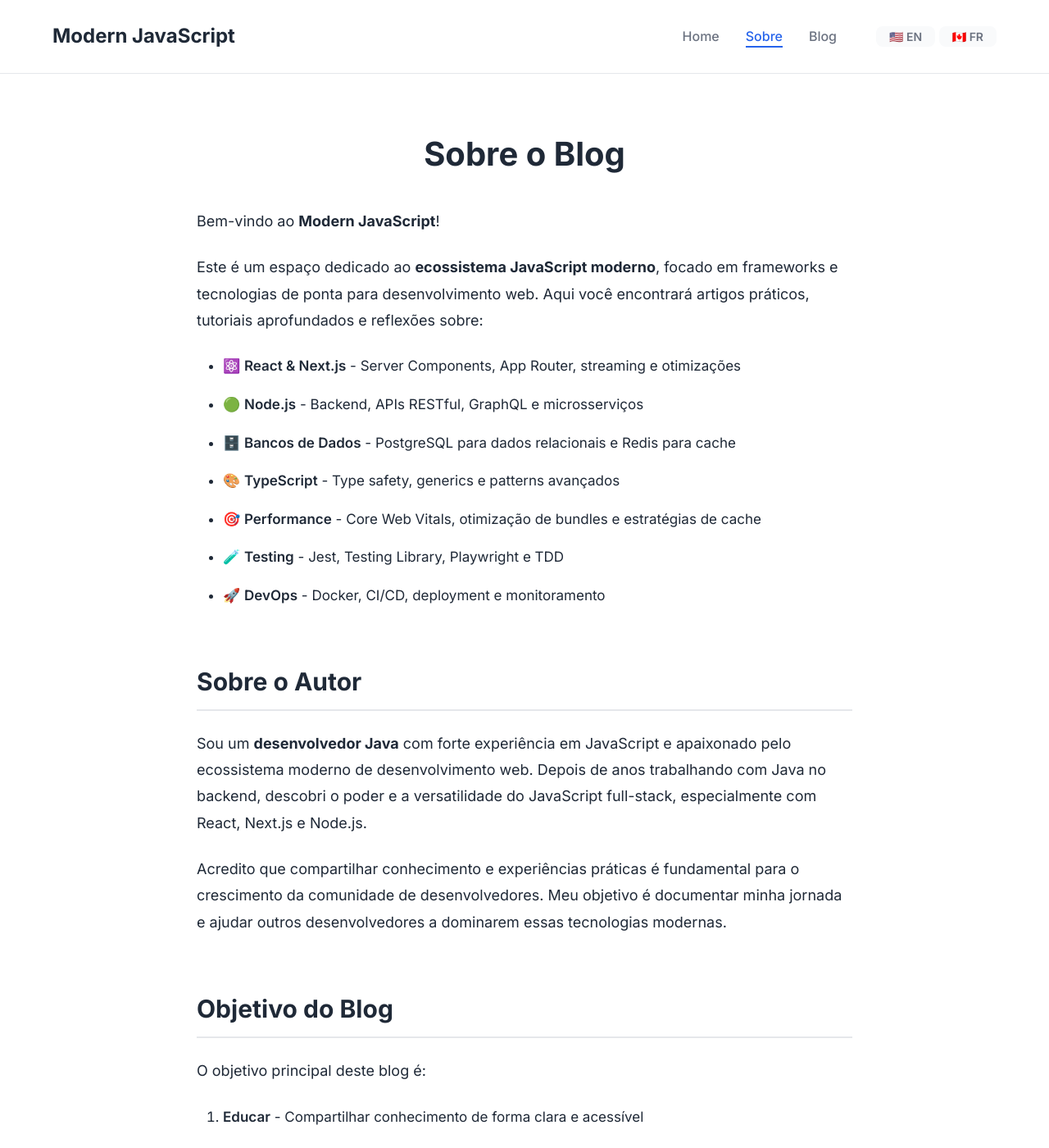
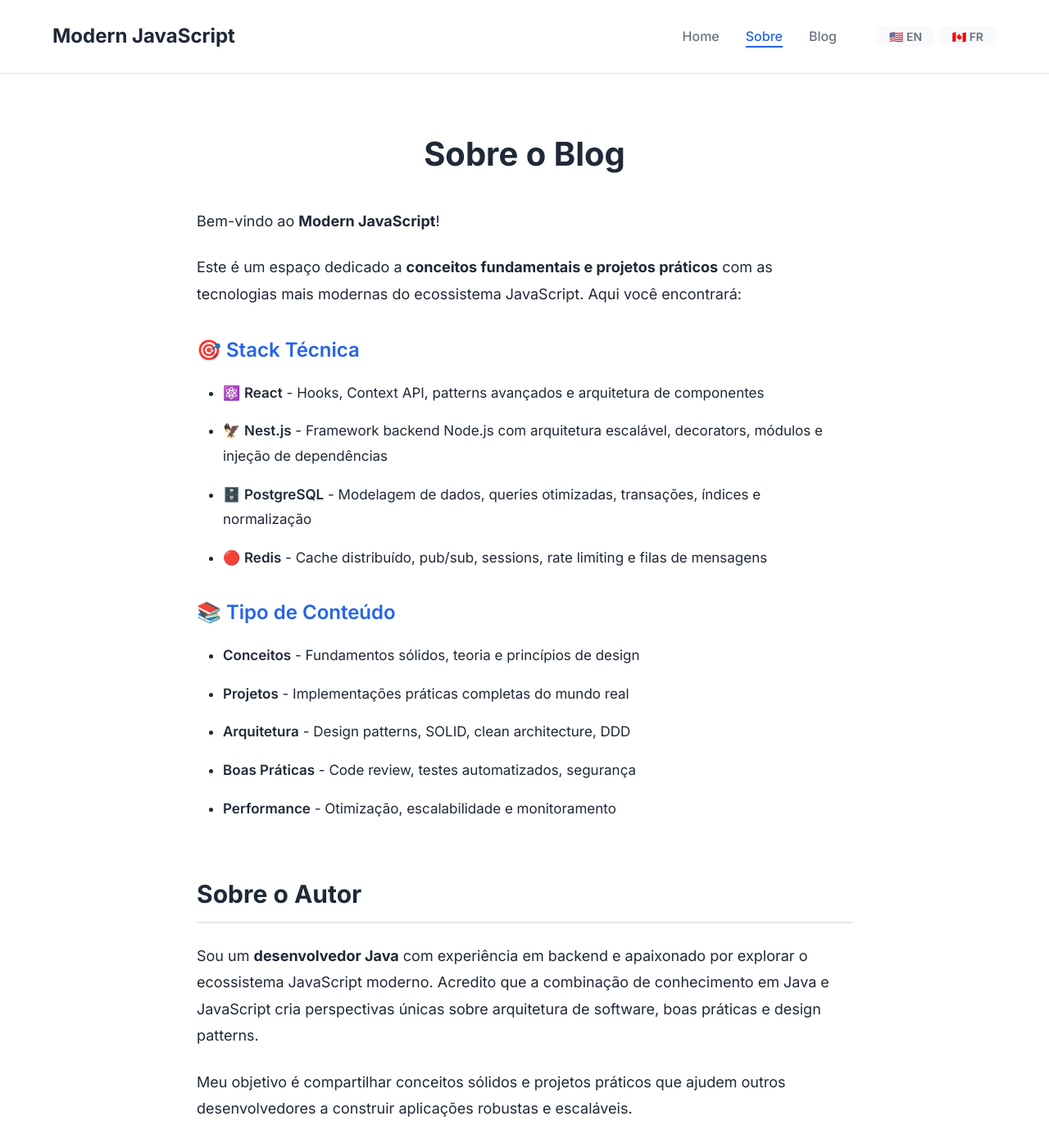
Before and after one commit to hussyvel/hussyvel.github.io, a Jekyll site: the page built from sobre.md, in a window 1280 px wide and 1400 px high. Shown: the whole window at 82% size. Built offline with Jekyll 4.4.1, drawn with Linux system fonts in a browser that asks for light colours; some of the changed text lies outside the part shown.

Commit message:
Update blog focus: React, Nest.js, Redis, PostgreSQL - Concepts and Projects

```diff
--- a/_config.yml
+++ b/_config.yml
@@ -1,6 +1,6 @@
 # Configurações do Site
 title: Modern JavaScript
-description: Blog sobre React, Next.js, Node.js e tecnologias modernas de desenvolvimento web
+description: Blog sobre React, Nest.js, Redis, PostgreSQL - Conceitos e projetos práticos de desenvolvimento web moderno
 author: Hussyvel
 email: seu-email@exemplo.com
 baseurl: "" # Deixe vazio para o domínio raiz
--- a/sobre.md
+++ b/sobre.md
@@ -8,21 +8,28 @@ permalink: /sobre/
 
 Bem-vindo ao **{{ site.title }}**!
 
-Este é um espaço dedicado ao **ecossistema JavaScript moderno**, focado em frameworks e tecnologias de ponta para desenvolvimento web. Aqui você encontrará artigos práticos, tutoriais aprofundados e reflexões sobre:
+Este é um espaço dedicado a **conceitos fundamentais e projetos práticos** com as tecnologias mais modernas do ecossistema JavaScript. Aqui você encontrará:
 
-- ⚛️ **React & Next.js** - Server Components, App Router, streaming e otimizações
-- 🟢 **Node.js** - Backend, APIs RESTful, GraphQL e microsserviços
-- 🗄️ **Bancos de Dados** - PostgreSQL para dados relacionais e Redis para cache
-- 🎨 **TypeScript** - Type safety, generics e patterns avançados
-- 🎯 **Performance** - Core Web Vitals, otimização de bundles e estratégias de cache
-- 🧪 **Testing** - Jest, Testing Library, Playwright e TDD
-- 🚀 **DevOps** - Docker, CI/CD, deployment e monitoramento
+### 🎯 Stack Técnica
+
+- ⚛️ **React** - Hooks, Context API, patterns avançados e arquitetura de componentes
+- 🦅 **Nest.js** - Framework backend Node.js com arquitetura escalável, decorators, módulos e injeção de dependências
+- 🗄️ **PostgreSQL** - Modelagem de dados, queries otimizadas, transações, índices e normalização
+- 🔴 **Redis** - Cache distribuído, pub/sub, sessions, rate limiting e filas de mensagens
+
+### 📚 Tipo de Conteúdo
+
+- **Conceitos** - Fundamentos sólidos, teoria e princípios de design
+- **Projetos** - Implementações práticas completas do mundo real
+- **Arquitetura** - Design patterns, SOLID, clean architecture, DDD
+- **Boas Práticas** - Code review, testes automatizados, segurança
+- **Performance** - Otimização, escalabilidade e monitoramento
 
 ## Sobre o Autor
 
-Sou um **desenvolvedor Java** com forte experiência em JavaScript e apaixonado pelo ecossistema moderno de desenvolvimento web. Depois de anos trabalhando com Java no backend, descobri o poder e a versatilidade do JavaScript full-stack, especialmente com React, Next.js e Node.js.
+Sou um **desenvolvedor Java** com experiência em backend e apaixonado por explorar o ecossistema JavaScript moderno. Acredito que a combinação de conhecimento em Java e JavaScript cria perspectivas únicas sobre arquitetura de software, boas práticas e design patterns.
 
-Acredito que compartilhar conhecimento e experiências práticas é fundamental para o crescimento da comunidade de desenvolvedores. Meu objetivo é documentar minha jornada e ajudar outros desenvolvedores a dominarem essas tecnologias modernas.
+Meu objetivo é compartilhar conceitos sólidos e projetos práticos que ajudem outros desenvolvedores a construir aplicações robustas e escaláveis.
 
 ## Objetivo do Blog
 
```
Also changed, not shown: en/about.md (+17 -10 lines), fr/about.md (+17 -10 lines), README.md.
